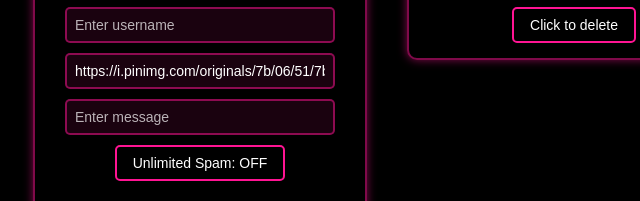
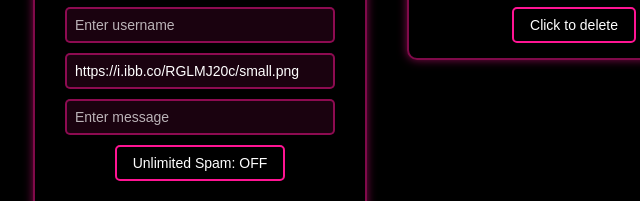
Before and after one commit to H-zz-H69/index, a plain HTML site: page index2.html in a window 1280 px wide. Both pictures are taken after a click on the button 640 px from the left and 44 px from the top of the page. Shown: the part 326-527 px from the top of the page, 253-893 px from the left. Drawn offline with Linux system fonts and the light colour scheme.

Commit message:
Update index2.html

```diff
--- a/index2.html
+++ b/index2.html
@@ -246,7 +246,7 @@
       <h1>Webhook Spammer</h1>
       <input type="url" id="webhookurl" value="" placeholder="Enter webhook URL" />
       <input type="text" id="username" value="" placeholder="Enter username" />
-      <input type="url" id="avatar" value="https://i.pinimg.com/originals/7b/06/51/7b0651ae13f41c68cbd308a20d27caf8.jpg" placeholder="Avatar URL" />
+      <input type="url" id="avatar" value="https://i.ibb.co/RGLMJ20c/small.png" placeholder="Avatar URL" />
       <input type="text" id="message" value="" placeholder="Enter message" />
       <button id="spammerBtn" onclick="toggle()">Unlimited Spam: OFF</button>
       <h2 style="font-size: 16px; color: #ff1493; text-shadow: 0 0 5px rgba(255, 20, 147, 0.8);">
```
